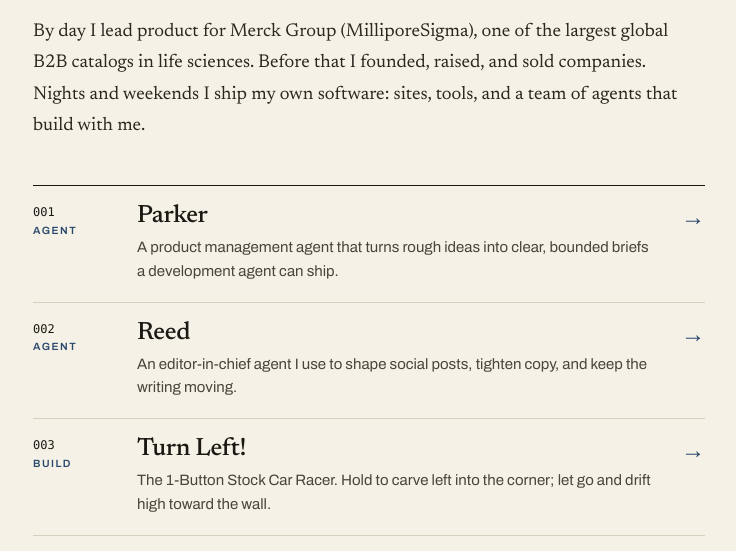
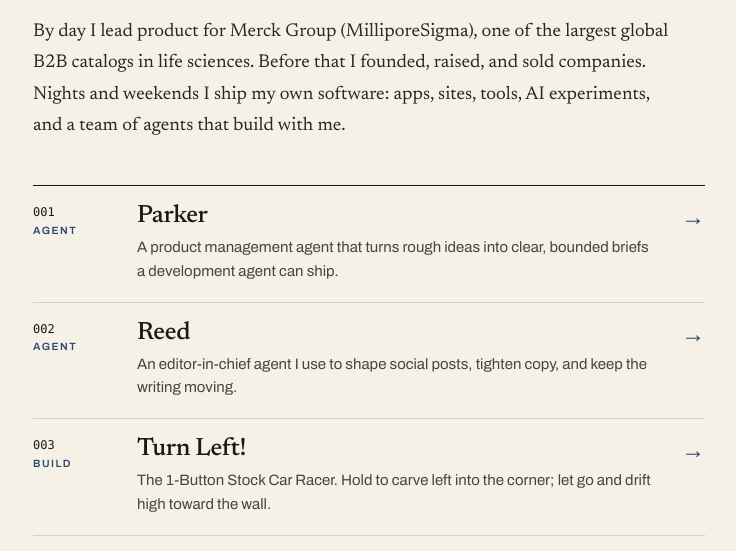
Before and after one commit to dberube/beru.be, an Astro site: page / in a window 1280 px wide. Shown: the part 238-789 px from the top of the page, without its empty margins (271-1007 px from the left). Built offline with nearby package versions, Linux system fonts and the light colour scheme; Astro itself is replaced by a stand-in of ours.

Commit message:
small change on the homepage

```diff
--- a/src/pages/index.astro
+++ b/src/pages/index.astro
@@ -38,7 +38,7 @@ const items = [
 
     <h1>Enterprise product leader. Builder at startup speed.</h1>
 
-    <p class="serif-lede">By day I lead product for Merck Group (MilliporeSigma), one of the largest global B2B catalogs in life sciences. Before that I founded, raised, and sold companies. Nights and weekends I ship my own software: sites, tools, and a team of agents that build with me.</p>
+    <p class="serif-lede">By day I lead product for Merck Group (MilliporeSigma), one of the largest global B2B catalogs in life sciences. Before that I founded, raised, and sold companies. Nights and weekends I ship my own software: apps, sites, tools, AI experiments, and a team of agents that build with me.</p>
 
     <div class="section">
       {items.map((item, i) => (
```
